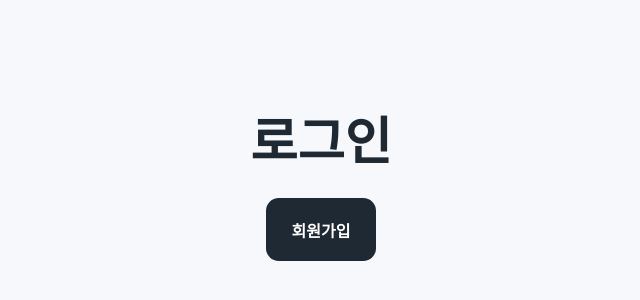
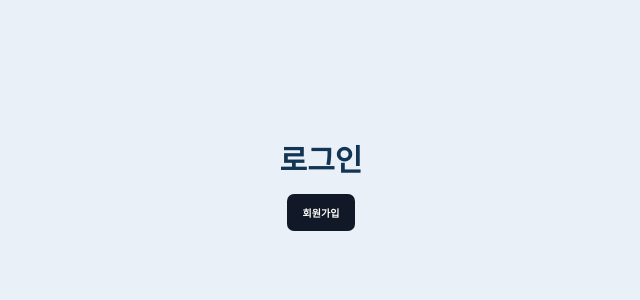
Before and after one commit to 38-lets-sopt-web/ChungyoungKim, a React (Vite) app in the folder Week4/Homework/: page /login in a window 1280 px wide. Shown: the part 214-514 px from the top of the page, without its empty margins (319-959 px from the left). Built offline with nearby package versions, Linux system fonts and the light colour scheme.

Commit message:
♻️ refactor: css 형식 및 구조 변경

```diff
--- a/Week4/Homework/src/shared/styles/GlobalStyle.tsx
+++ b/Week4/Homework/src/shared/styles/GlobalStyle.tsx
@@ -1,14 +1,18 @@
 import { Global, css } from '@emotion/react'
 
+import { theme } from '@/shared/styles/theme'
+
 export function GlobalStyle() {
-  return (
-    <Global
-      styles={css`
+  return <Global styles={globalStyle} />
+}
+
+const globalStyle = css`
   * {
     box-sizing: border-box;
   }
 
   html {
+    font-size: ${theme.fontSize.root};
     font-family:
       Inter,
       Pretendard,
@@ -16,8 +20,8 @@ export function GlobalStyle() {
       BlinkMacSystemFont,
       'Segoe UI',
       sans-serif;
-          color: #1f2933;
-          background: #f6f8fb;
+    color: ${theme.colors.text};
+    background: ${theme.colors.background};
   }
 
   body {
@@ -44,7 +48,4 @@ export function GlobalStyle() {
     color: inherit;
     text-decoration: none;
   }
-      `}
-    />
-  )
-}
+`
--- a/Week4/Homework/src/shared/styles/pageShellStyle.ts
+++ b/Week4/Homework/src/shared/styles/pageShellStyle.ts
@@ -1,4 +1,6 @@
 import { css } from '@emotion/react'
+
+import { theme } from '@/shared/styles/theme'
 
 export const pageShellStyle = css`
   display: flex;
@@ -6,20 +8,22 @@ export const pageShellStyle = css`
   flex-direction: column;
   align-items: center;
   justify-content: center;
-  gap: 1.6rem;
-  padding: 3.2rem 2rem;
+  gap: ${theme.spacing.lg};
+  background: ${theme.colors.background};
+  padding: ${theme.spacing.xxl} ${theme.spacing.xl};
 
-  h1 {
+  > h1 {
     margin: 0;
-    font-size: 3.2rem;
-    line-height: 1.2;
+    color: ${theme.colors.brand};
+    font-size: ${theme.fontSize.pageTitle};
+    line-height: ${theme.lineHeight.tight};
   }
 
-  a {
-    border-radius: 0.8rem;
-    background: #1f2933;
-    color: #ffffff;
-    padding: 1.2rem 1.6rem;
+  > a {
+    border-radius: ${theme.radius.md};
+    background: ${theme.colors.text};
+    color: ${theme.colors.white};
+    padding: ${theme.spacing.md} ${theme.spacing.lg};
     font-weight: 700;
   }
 `
--- a/Week4/Homework/src/shared/styles/theme.ts
+++ b/Week4/Homework/src/shared/styles/theme.ts
@@ -1,25 +1,55 @@
 export const theme = {
   colors: {
-    background: '#f6f8fb',
+    background: '#eaf0f8',
     surface: '#ffffff',
-    text: '#1f2933',
-    textMuted: '#677489',
-    primary: '#2563eb',
-    primaryHover: '#1d4ed8',
-    border: '#d9e1ec',
+    surfaceMuted: '#eef2f7',
+    text: '#111827',
+    textMuted: '#667085',
+    brand: '#123554',
+    primary: '#5bcbec',
+    primaryFocusRing: 'rgba(91, 203, 236, 0.22)',
+    primaryHover: '#2bb8df',
+    link: '#2376b7',
+    border: '#c6d0dc',
     danger: '#dc2626',
+    white: '#ffffff',
   },
   spacing: {
+    none: '0rem',
     xs: '0.4rem',
-    sm: '0.8rem',
-    md: '1.2rem',
+    sm: '0.7rem',
+    md: '1.1rem',
     lg: '1.6rem',
-    xl: '2.4rem',
-    xxl: '3.2rem',
+    xl: '2.2rem',
+    xxl: '3rem',
   },
   radius: {
-    sm: '0.6rem',
-    md: '0.8rem',
+    sm: '0.5rem',
+    md: '0.7rem',
+    round: '999rem',
+  },
+  borderWidth: {
+    sm: '0.1rem',
+    focusRing: '0.3rem',
+  },
+  fontSize: {
+    root: '62.5%',
+    sm: '1.3rem',
+    md: '1.4rem',
+    lg: '1.5rem',
+    title: '2.6rem',
+    pageTitle: '3rem',
+  },
+  size: {
+    controlHeight: '4rem',
+    controlEndPadding: '4.2rem',
+    fieldErrorMinHeight: '1.8rem',
+    iconButton: '2.8rem',
+    icon: '1.9rem',
+    authFormWidth: '45rem',
+  },
+  lineHeight: {
+    tight: '1.2',
   },
 } as const
 
```
Also changed, not shown: Week4/Homework/src/shared/styles/emotion.d.ts (deleted, +0 -11 lines). Lines whose indentation alone changed are shown as unchanged.
